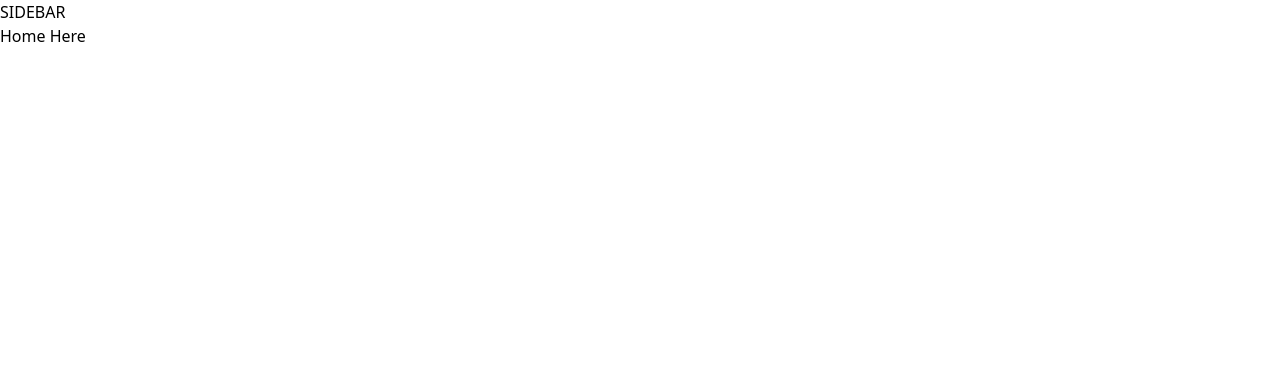
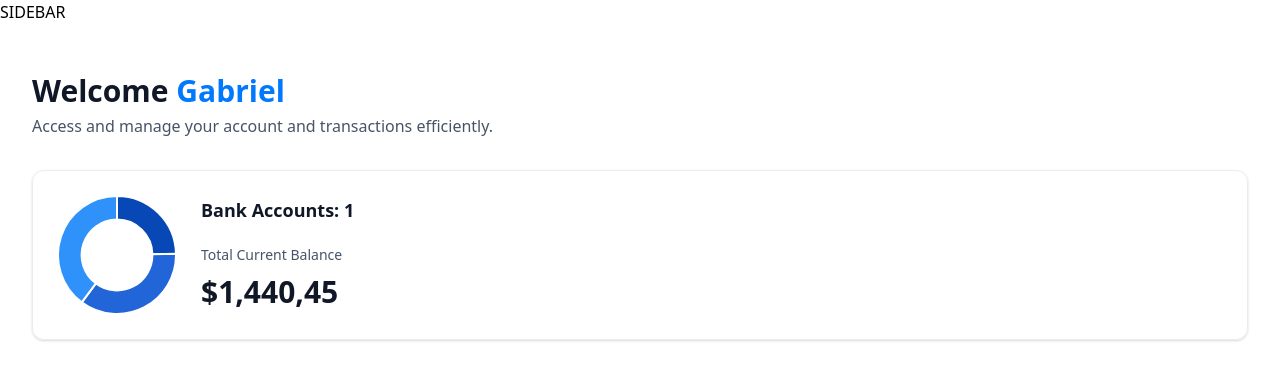
Before and after one commit to GabrielAnokye/financing, a Next.js app: page / in a window 1280 px wide. Shown: the top 380 px of the page. Built offline with nearby package versions, Linux system fonts and the light colour scheme.

Commit message:
Home Page
Created a Basic Home Page with dummy variables and values

```diff
--- a/app/(root)/page.tsx
+++ b/app/(root)/page.tsx
@@ -1,10 +1,33 @@
+import HeaderBox from "@/components/HeaderBox";
+import TotalBalanceBox from "@/components/ui/TotalBalanceBox";
 import React from "react";
 
+
+
 const Home = () => {
+
+  const loggedIn = {
+    firstName: "Gabriel",
+  }
+
   return (
-    <div>
-      Home Here
-    </div>
+    <section className="home">
+      <div className="home-content">
+        <header className="home-header">
+          <HeaderBox
+            type="greeting"
+            title="Welcome"
+            user={loggedIn?.firstName ?? "Guest"}
+            subtext="Access and manage your account and transactions efficiently."
+          />
+          <TotalBalanceBox
+            accounts={[]}
+            totalBanks={1}
+            totalCurrentBalance={1440.45}
+           />
+        </header>
+      </div>
+    </section>
   );
 }
 
--- /dev/null
+++ b/components/HeaderBox.tsx
@@ -0,0 +1,23 @@
+import React from 'react'
+
+const HeaderBox = ({
+    type = "title",
+    title,
+    user,
+    subtext
+
+}: HeaderBoxProps) => {
+  return (
+    <div className='header-box'>
+        <h1 className='header-box-title'>
+            {title}
+            {type === "greeting" && <span className="text-bankGradient">
+                &nbsp;{user}
+                </span>}
+            </h1>
+        <p className='header-box-subtext'>{subtext}</p>
+    </div>
+  )
+}
+
+export default HeaderBox
--- /dev/null
+++ b/components/ui/AnimatedCounter.tsx
@@ -0,0 +1,18 @@
+'use client'
+import React from 'react'
+import Countup from 'react-countup'
+
+const AnimatedCounter = ({amount}: {amount: number}) => {
+  return (
+    <div className="w-full">
+        <Countup
+          duration={2}
+          decimals={2}
+          prefix='$'
+          decimal=','
+          end={amount} />
+    </div>
+  )
+}
+
+export default AnimatedCounter
--- /dev/null
+++ b/components/ui/DoughnutChart.tsx
@@ -0,0 +1,36 @@
+"use client"
+
+import { Chart as ChartjS, ArcElement, Tooltip, Legend } from "chart.js";
+import { Doughnut } from "react-chartjs-2";
+
+ChartjS.register(ArcElement, Tooltip, Legend);
+
+const DoughnutChart = ({ accounts }: DoughnutChartProps) => {
+
+    const data = {
+        datasets: [
+            {
+                label: "Banks",
+                data: [1320, 1900, 2130],
+                backgroundColor: ['#0747b6', '#2265d8', '#2f91fa']
+            }
+        ],
+        labels: ["Bank 1", "Bank 2", "Bank 3"],
+
+    };
+
+  return (
+    <Doughnut data={data}
+        options={{
+            cutout: "60%",
+            plugins: {
+                legend: {
+                    display: false
+                }
+            }
+        }}
+    />
+  )
+}
+
+export default DoughnutChart
--- /dev/null
+++ b/components/ui/TotalBalanceBox.tsx
@@ -0,0 +1,37 @@
+import React from 'react'
+import AnimatedCounter from './AnimatedCounter'
+import DoughnutChart from './DoughnutChart'
+
+const TotalBalanceBox = ({
+    accounts = [],
+    totalBanks,
+    totalCurrentBalance
+}: TotalBalanceBoxProps) => {
+  return (
+    <section className="total-balance">
+        <div className="total-balance-chart">
+            <DoughnutChart
+                accounts={accounts}
+            />
+        </div>
+
+        <div className="flex flex-col gap-6">
+            <h2 className="header-2">
+                Bank Accounts: {totalBanks}
+            </h2>
+            <div className="flex flex-col gap-2">
+                <p className="total-balance-label">
+                    Total Current Balance
+                </p>
+                <div className='total-balance-amount flex-center gap-2'>
+                    <AnimatedCounter
+                        amount={totalCurrentBalance} />
+                </div>
+            </div>
+        </div>
+
+    </section>
+  )
+}
+
+export default TotalBalanceBox
--- a/package.json
+++ b/package.json
@@ -11,11 +11,15 @@
   "dependencies": {
     "@radix-ui/react-icons": "^1.3.0",
     "@radix-ui/react-slot": "^1.1.0",
+    "chart.js": "^4.4.4",
     "class-variance-authority": "^0.7.0",
     "clsx": "^2.1.1",
     "lucide-react": "^0.446.0",
     "next": "14.2.13",
+    "query-string": "^9.1.0",
     "react": "^18",
+    "react-chartjs-2": "^5.2.0",
+    "react-countup": "^6.5.3",
     "react-dom": "^18",
     "tailwind-merge": "^2.5.2",
     "tailwindcss-animate": "^1.0.7"
--- a/types/index.d.ts
+++ b/types/index.d.ts
@@ -202,7 +202,7 @@
   appwriteItemId?: string;
 }
 
-declare interface TotlaBalanceBoxProps {
+declare interface TotalBalanceBoxProps {
   accounts: Account[];
   totalBanks: number;
   totalCurrentBalance: number;
```
Also changed, not shown: 1 other file (tests, documents, lock files or other folders).
